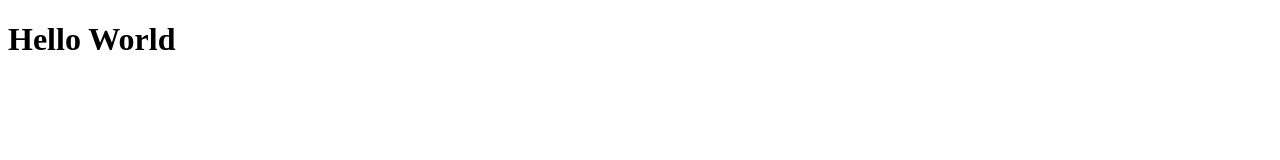
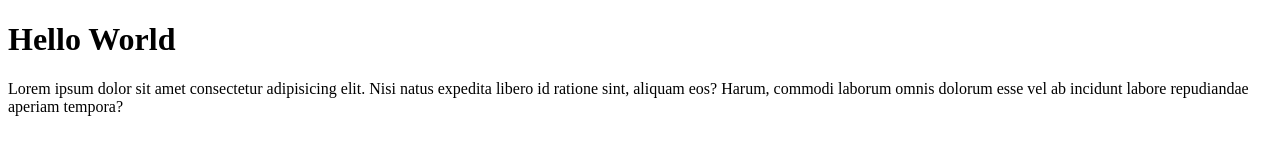
Before and after one commit to juniorchang7/youtube-git, a plain HTML site: page index.html in a window 1280 px wide. Drawn offline with Linux system fonts and the light colour scheme.

Commit message:
Paragraph

```diff
--- a/index.html
+++ b/index.html
@@ -7,5 +7,10 @@
   </head>
   <body>
     <h1>Hello World</h1>
+    <p>
+      Lorem ipsum dolor sit amet consectetur adipisicing elit. Nisi natus
+      expedita libero id ratione sint, aliquam eos? Harum, commodi laborum omnis
+      dolorum esse vel ab incidunt labore repudiandae aperiam tempora?
+    </p>
   </body>
 </html>
```
